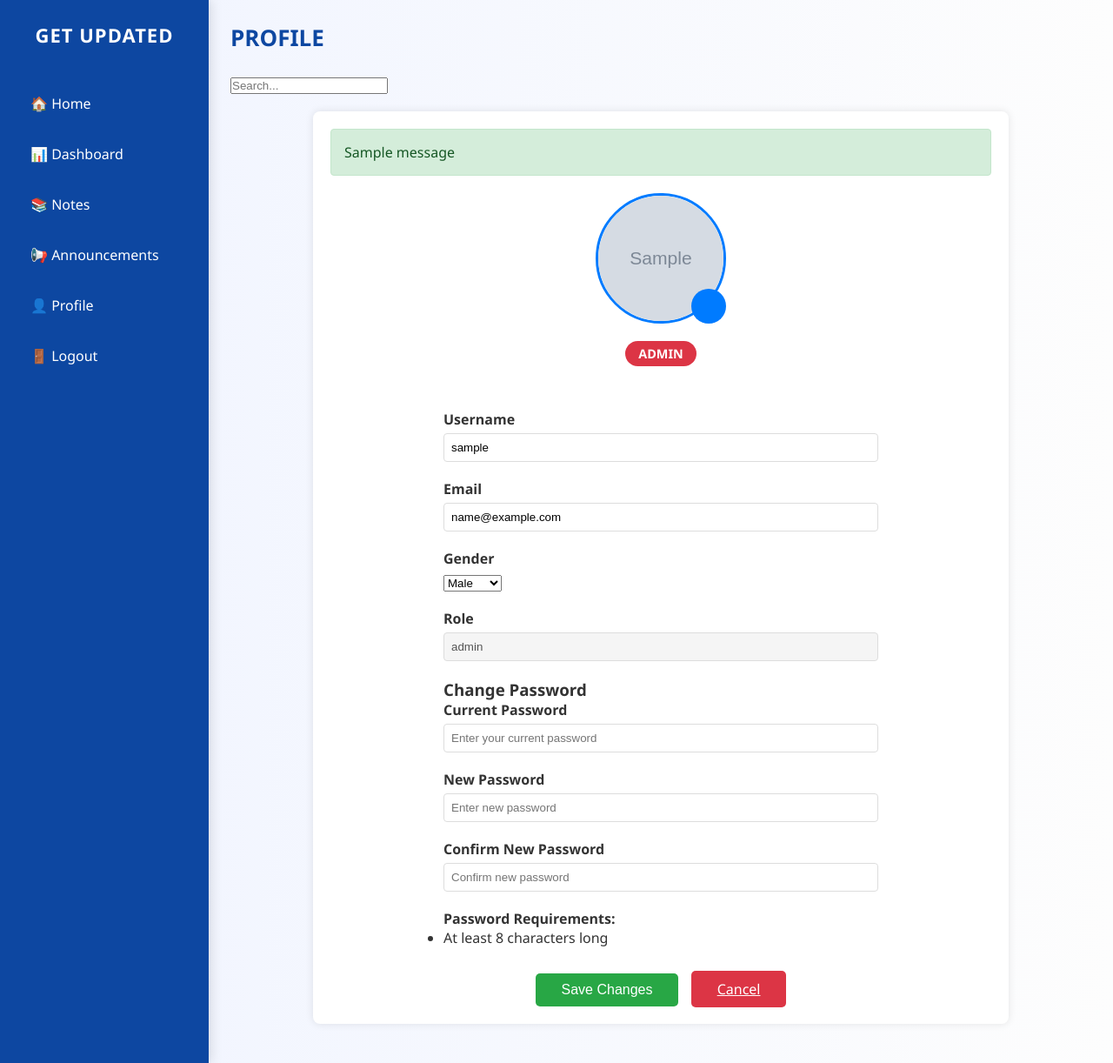
After one commit to Sumanth789856/Get-Updated, a Flask app: page /profile in a window 1280 px wide. The commit adds this page. Shown: the whole page at 87% size. Run offline with Flask 3, Linux system fonts and the light colour scheme; the visitor is signed in with stand-in values (Sample User, id 1); grey boxes marked "Sample" are stand-in pictures; one stand-in notice (Sample message) is shown; a database or web service that is not in the repository returns one stand-in record (values such as "Sample title"); some libraries are stand-ins or nearby versions.

Commit message:
Added profile functionality with password management and profile picture upload

```diff
--- a/app.py
+++ b/app.py
@@ -5,6 +5,9 @@ from dotenv import load_dotenv  # <-- NEW
 import psycopg2
 from psycopg2 import Error
 from psycopg2.extras import RealDictCursor
+from werkzeug.utils import secure_filename
+from werkzeug.security import check_password_hash, generate_password_hash
+import time
 
 
 
@@ -17,8 +20,16 @@ app.secret_key = os.getenv("SECRET_KEY", "supersecretkey")
 
 # ---------- CONFIG ----------
 UPLOAD_FOLDER = "uploads"
+PROFILE_IMAGES_FOLDER = os.path.join("static", "profile_images")
+
+# Ensure directories exist
 os.makedirs(UPLOAD_FOLDER, exist_ok=True)
+os.makedirs(PROFILE_IMAGES_FOLDER, exist_ok=True)
+
+# Set Flask configuration
 app.config["UPLOAD_FOLDER"] = UPLOAD_FOLDER
+app.config["PROFILE_IMAGES_FOLDER"] = PROFILE_IMAGES_FOLDER
+
 
 # ---------- DATABASE CONFIG ----------
 app.config["DB_NAME"] = os.getenv("DBNAME", "neondb")
@@ -28,6 +39,43 @@ app.config["DB_HOST"] = os.getenv("DBHOST", "ep-round-resonance-adiv96hj-pooler.
 app.config["DB_PORT"] = os.getenv("DBPORT", "5432")
 
 # ---------- DATABASE CONNECTION ----------
+def init_db():
+    conn = None
+    try:
+        conn = get_db_connection()
+        cur = conn.cursor()
+
+        # Check if gender column exists
+        cur.execute("""
+            SELECT column_name
+            FROM information_schema.columns
+            WHERE table_name = 'users' AND column_name = 'gender'
+        """)
+
+        if not cur.fetchone():
+            # Add new columns
+            cur.execute("""
+                ALTER TABLE users
+                ADD COLUMN IF NOT EXISTS gender TEXT
+                CHECK(gender IN ('male', 'female', 'other'))
+            """)
+            cur.execute("""
+                ALTER TABLE users
+                ADD COLUMN IF NOT EXISTS profile_image TEXT
+            """)
+            conn.commit()
+            print("Database schema updated successfully!")
+
+    except Exception as e:
+        print(f"Error initializing database: {e}")
+        if conn:
+            conn.rollback()
+    finally:
+        if cur:
+            cur.close()
+        if conn:
+            conn.close()
+
 def get_db_connection():
     try:
         conn = psycopg2.connect(
@@ -67,6 +115,8 @@ def init_db():
                     email VARCHAR(255) UNIQUE NOT NULL,
                     password TEXT NOT NULL,
                     role VARCHAR(50) DEFAULT 'student',
+                    profile_image TEXT,
+                    gender VARCHAR(10),
                     created_at TIMESTAMP DEFAULT CURRENT_TIMESTAMP,
                     last_login TIMESTAMP
                 )
@@ -193,7 +243,183 @@ def dashboard():
         return redirect(url_for("login"))
     return render_template("dashboard.html", title="Dashboard", role=session["role"])
 
-# ---------- NOTES
+# ---------- PROFILE ----------
+@app.route("/profile", methods=["GET", "POST"])
+def profile():
+    if "username" not in session:
+        return redirect(url_for("login"))
+
+    conn = get_db_connection()
+    cur = conn.cursor(cursor_factory=RealDictCursor)
+
+    try:
+        if request.method == "POST":
+            username = request.form.get("username", "").strip()
+            email = request.form.get("email", "").strip()
+            new_password = request.form.get("new_password", "").strip()
+            confirm_password = request.form.get("confirm_password", "").strip()
+            gender = request.form.get("gender", "").strip()
+
+            # Verify the user exists
+            cur.execute("SELECT username FROM users WHERE username = %s", (session["username"],))
+            user_data = cur.fetchone()
+            if not user_data:
+                flash("⚠️ User not found!", "error")
+                return redirect(url_for("logout"))
+
+            updates = []
+            values = []
+
+            # Username & Email update
+            if username and email:
+                cur.execute(
+                    "SELECT 1 FROM users WHERE (username = %s OR email = %s) AND username != %s",
+                    (username, email, session["username"])
+                )
+                if cur.fetchone():
+                    flash("⚠️ Username or email already taken!", "error")
+                    return redirect(url_for("profile"))
+
+                updates.extend(["username = %s", "email = %s"])
+                values.extend([username, email])
+
+            # Password update
+            current_password = request.form.get("current_password", "").strip()
+            if new_password:
+                # Check if current password is provided
+                if not current_password:
+                    flash("⚠️ Current password is required to change password!", "error")
+                    return redirect(url_for("profile"))
+
+                # Verify current password
+                cur.execute("SELECT password FROM users WHERE username = %s", (session["username"],))
+                stored_password = cur.fetchone()["password"]
+
+                if current_password != stored_password:
+                    flash("⚠️ Current password is incorrect!", "error")
+                    return redirect(url_for("profile"))
+
+                # Check if new password matches confirmation
+                if new_password != confirm_password:
+                    flash("⚠️ New passwords do not match!", "error")
+                    return redirect(url_for("profile"))
+
+                # Validate password requirements
+                if len(new_password) < 8:
+                    flash("⚠️ Password must be at least 8 characters long!", "error")
+                    return redirect(url_for("profile"))
+
+                # Store the plain text password
+                updates.append("password = %s")
+                values.append(new_password)
+
+            # Gender update
+            if gender:
+                updates.append("gender = %s")
+                values.append(gender)
+
+            # Apply updates if any
+            if updates:
+                query = "UPDATE users SET " + ", ".join(updates) + " WHERE username = %s"
+                values.append(session["username"])
+                cur.execute(query, tuple(values))
+                conn.commit()
+
+                # Update session username if changed
+                if "username = %s" in updates:
+                    session["username"] = username
+
+                flash("✅ Profile updated successfully!", "success")
+
+            return redirect(url_for("profile"))
+
+        # GET request
+        cur.execute("""
+            SELECT username, email, role, gender, profile_image
+            FROM users
+            WHERE username = %s
+        """, (session["username"],))
+        user_data = cur.fetchone()
+
+        if not user_data:
+            flash("⚠️ User not found!", "error")
+            return redirect(url_for("logout"))
+
+        return render_template("profile.html", title="Profile", user_data=user_data)
+
+    except Exception as e:
+        flash(f"⚠️ An error occurred: {str(e)}", "error")
+        return redirect(url_for("dashboard"))
+
+    finally:
+        cur.close()
+        conn.close()
+
+
+# ---------- PROFILE PICTURE UPLOAD ----------
+@app.route("/upload_profile_picture", methods=["POST"])
+def upload_profile_picture():
+    if "username" not in session:
+        return redirect(url_for("login"))
+
+    if "profile_picture" not in request.files:
+        flash("⚠️ No file selected!", "error")
+        return redirect(url_for("profile"))
+
+    file = request.files["profile_picture"]
+    if not file or not file.filename:
+        flash("⚠️ No file selected!", "error")
+        return redirect(url_for("profile"))
+
+    try:
+        # Secure the filename and ensure it's an image
+        filename = secure_filename(file.filename)
+        if not filename.lower().endswith(('.png', '.jpg', '.jpeg', '.gif')):
+            flash("⚠️ Only image files are allowed!", "error")
+            return redirect(url_for("profile"))
+
+        # Create unique filename
+        ext = os.path.splitext(filename)[1]
+        new_filename = f"{session['username']}_{int(time.time())}{ext}"
+        filepath = os.path.join(app.config["PROFILE_IMAGES_FOLDER"], new_filename)
+
+        # Save the file
+        file.save(filepath)
+
+        # Update database
+        conn = get_db_connection()
+        cur = conn.cursor(cursor_factory=RealDictCursor)
+
+        # Get old profile image
+        cur.execute("SELECT profile_image FROM users WHERE username = %s", (session["username"],))
+        row = cur.fetchone()
+        old_image = row["profile_image"] if row else None
+
+        # Update new image in DB
+        cur.execute("UPDATE users SET profile_image = %s WHERE username = %s",
+                    (new_filename, session["username"]))
+        conn.commit()
+
+        # Delete old profile image if not default
+        if old_image and old_image != 'default.png':
+            old_path = os.path.join(app.config["PROFILE_IMAGES_FOLDER"], old_image)
+            if os.path.exists(old_path):
+                os.remove(old_path)
+
+        flash("✅ Profile picture updated successfully!", "success")
+
+    except Exception as e:
+        flash(f"⚠️ An error occurred: {str(e)}", "error")
+
+    finally:
+        cur.close()
+        conn.close()
+
+    return redirect(url_for("profile"))
+
+
+
+# ---------- NOTES----------------#
 @app.route("/notes", methods=["GET","POST"])
 def notes():
     if "username" not in session:
@@ -310,18 +536,30 @@ def delete_announcement(ann_id):
     if "username" not in session:
         return redirect(url_for("login"))
 
-    # Only teachers/admins allowed to delete
-    if session["role"] not in ["teacher", "admin"]:
-        flash("⚠️ You are not authorized to delete announcements!", "error")
-        return redirect(url_for("announcements"))
-
     try:
         conn = get_db_connection()
         cur = conn.cursor()
-        cur.execute("DELETE FROM announcements WHERE id = %s", (ann_id,))
-        conn.commit()
-        conn.close()
-        flash("🗑️ Announcement deleted successfully!", "success")
+
+        # Check if the announcement exists and get its author
+        cur.execute("SELECT author FROM announcements WHERE id = %s", (ann_id,))
+        result = cur.fetchone()
+
+        if not result:
+            flash("⚠️ Announcement not found!", "error")
+            conn.close()
+            return redirect(url_for("announcements"))
+
+        author = result[0]
+
+        # Allow deletion if user is admin/teacher or if they're the author
+        if session["role"] in ["teacher", "admin"] or (session["username"] == author):
+            cur.execute("DELETE FROM announcements WHERE id = %s", (ann_id,))
+            conn.commit()
+            conn.close()
+            flash("🗑️ Announcement deleted successfully!", "success")
+        else:
+            conn.close()
+            flash("⚠️ You are not authorized to delete this announcement!", "error")
     except Exception as e:
         flash(f"⚠️ Database error: {str(e)}", "error")
 
@@ -466,7 +704,7 @@ def add_student():
             flash(f"⚠️ Database error: {str(e)}", "error")
             return redirect(url_for("add_student"))
 
-    return render_template("add_teacher.html", title="Add Student")
+    return render_template("add_student.html", title="Add Student")
 
 # ---------- VIEW USERS ----------
 @app.route("/admin/view_users", methods=["GET"])
@@ -503,4 +741,6 @@ def delete_user(user_id):
 
 # ---------- RUN ----------
 if __name__ == "__main__":
+    # Initialize database before starting the app
+    init_db()
     app.run(debug=True)
--- a/schema.sql
+++ b/schema.sql
@@ -6,7 +6,9 @@ CREATE TABLE users (
     username TEXT NOT NULL UNIQUE,
     email TEXT NOT NULL UNIQUE,
     password TEXT NOT NULL,
-    role TEXT NOT NULL CHECK(role IN ('admin', 'teacher', 'student'))
+    role TEXT NOT NULL CHECK(role IN ('admin', 'teacher', 'student')),
+    gender TEXT CHECK(gender IN ('male', 'female', 'other')),
+    profile_image TEXT
 );
 
 -- Table: announcements
--- /dev/null
+++ b/static/css/profile.css
@@ -0,0 +1,149 @@
+/* Profile Page Styles */
+.profile-container {
+  max-width: 800px;
+  margin: 20px auto;
+  padding: 20px;
+  background-color: #fff;
+  border-radius: 8px;
+  box-shadow: 0 0 10px rgba(0, 0, 0, 0.1);
+}
+
+.alert {
+  padding: 15px;
+  margin-bottom: 20px;
+  border: 1px solid transparent;
+  border-radius: 4px;
+}
+
+.alert-success {
+  color: #155724;
+  background-color: #d4edda;
+  border-color: #c3e6cb;
+}
+
+.alert-error {
+  color: #721c24;
+  background-color: #f8d7da;
+  border-color: #f5c6cb;
+}
+
+.profile-header {
+  text-align: center;
+  margin-bottom: 30px;
+}
+
+.profile-image-container {
+  width: 150px;
+  height: 150px;
+  margin: 0 auto 20px;
+  position: relative;
+}
+
+.profile-image {
+  width: 100%;
+  height: 100%;
+  border-radius: 50%;
+  object-fit: cover;
+  border: 3px solid #007bff;
+}
+
+.profile-image-upload {
+  position: absolute;
+  bottom: 0;
+  right: 0;
+  background: #007bff;
+  width: 40px;
+  height: 40px;
+  border-radius: 50%;
+  display: flex;
+  align-items: center;
+  justify-content: center;
+  cursor: pointer;
+  color: white;
+}
+
+.profile-form {
+  max-width: 500px;
+  margin: 0 auto;
+}
+
+.form-group {
+  margin-bottom: 20px;
+}
+
+.form-group label {
+  display: block;
+  margin-bottom: 5px;
+  font-weight: bold;
+  color: #333;
+}
+
+.form-group input {
+  width: 100%;
+  padding: 8px;
+  border: 1px solid #ddd;
+  border-radius: 4px;
+}
+
+.form-group input:disabled {
+  background-color: #f5f5f5;
+  cursor: not-allowed;
+}
+
+.role-badge {
+  display: inline-block;
+  padding: 5px 15px;
+  border-radius: 15px;
+  font-size: 0.9em;
+  font-weight: bold;
+  margin-bottom: 20px;
+}
+
+.role-admin {
+  background-color: #dc3545;
+  color: white;
+}
+
+.role-teacher {
+  background-color: #28a745;
+  color: white;
+}
+
+.role-student {
+  background-color: #007bff;
+  color: white;
+}
+
+.profile-actions {
+  text-align: center;
+  margin-top: 30px;
+}
+
+.btn-save {
+  background-color: #28a745;
+  color: white;
+  padding: 10px 30px;
+  border: none;
+  border-radius: 5px;
+  cursor: pointer;
+  font-size: 1em;
+}
+
+.btn-save:hover {
+  background-color: #218838;
+}
+
+.btn-cancel {
+  background-color: #dc3545;
+  color: white;
+  padding: 10px 30px;
+  border: none;
+  border-radius: 5px;
+  cursor: pointer;
+  font-size: 1em;
+  margin-left: 10px;
+}
+
+.btn-cancel:hover {
+  background-color: #c82333;
+}
--- a/templates/announcements.html
+++ b/templates/announcements.html
@@ -35,7 +35,7 @@
         }}</small
       >
     </p>
-    {% if announcement["author"] == username or role in ["teacher", "admin"] %}
+    {% if announcement["author"] == username or role in ["teacher", "admin" ] %}
     <form
       method="POST"
       action="{{ url_for('delete_announcement', ann_id=announcement['id']) }}"
--- a/templates/layout.html
+++ b/templates/layout.html
@@ -18,6 +18,8 @@
       <a href="{{ url_for('notes') }}">📚 Notes</a>
       <a href="{{ url_for('announcements') }}">📢 Announcements</a>
       {% if 'username' in session %}
+
+      <a href="{{ url_for('profile') }}">👤 Profile</a>
       <a href="{{ url_for('logout') }}">🚪 Logout</a>
       {% else %}
       <a href="{{ url_for('login') }}">🔑 Login</a>
--- /dev/null
+++ b/templates/profile.html
@@ -0,0 +1,93 @@
+{% extends "layout.html" %}
+{% block content %}
+<link rel="stylesheet" href="{{ url_for('static', filename='css/profile.css') }}">
+
+<div class="profile-container">
+    {% with messages = get_flashed_messages(with_categories=true) %}
+        {% if messages %}
+            {% for category, message in messages %}
+                <div class="alert alert-{{ category }}">{{ message }}</div>
+            {% endfor %}
+        {% endif %}
+    {% endwith %}
+
+    <div class="profile-header">
+        <div class="profile-image-container">
+            <img src="{{ url_for('static', filename='profile_images/' + (user_data.profile_image or 'default.png')) }}"
+                 alt="Profile Picture" class="profile-image">
+
+            <form action="{{ url_for('upload_profile_picture') }}" method="POST" enctype="multipart/form-data" id="profile-pic-form">
+                <label for="profile_picture" class="profile-image-upload">
+                    <i class="fas fa-camera"></i>
+                </label>
+                <input type="file" id="profile_picture" name="profile_picture" style="display: none;" accept="image/*" onchange="this.form.submit()">
+            </form>
+        </div>
+
+        <div class="role-badge role-{{ user_data.role|lower }}">
+            {{ user_data.role|upper }}
+        </div>
+    </div>
+
+    <form class="profile-form" method="POST" action="{{ url_for('profile') }}">
+        <div class="form-group">
+            <label for="username">Username</label>
+            <input type="text" id="username" name="username" value="{{ user_data.username }}" required>
+        </div>
+
+        <div class="form-group">
+            <label for="email">Email</label>
+            <input type="email" id="email" name="email" value="{{ user_data.email }}" required>
+        </div>
+
+        <div class="form-group">
+            <label for="gender">Gender</label>
+            <select id="gender" name="gender" required>
+                <option value="male" {% if user_data.gender == 'male' %}selected{% endif %}>Male</option>
+                <option value="female" {% if user_data.gender == 'female' %}selected{% endif %}>Female</option>
+                <option value="other" {% if user_data.gender == 'other' %}selected{% endif %}>Other</option>
+            </select>
+        </div>
+
+        <div class="form-group">
+            <label for="role">Role</label>
+            <input type="text" id="role" value="{{ user_data.role }}" disabled>
+        </div>
+
+        <div class="password-change-section">
+            <h3>Change Password</h3>
+            <div class="form-group">
+                <label for="current_password">Current Password</label>
+                <input type="password" id="current_password" name="current_password"
+                       placeholder="Enter your current password">
+            </div>
+
+            <div class="form-group">
+                <label for="new_password">New Password</label>
+                <input type="password" id="new_password" name="new_password" minlength="8"
+                       pattern=".{8,}"
+                       title="Password must be at least 8 characters long"
+                       placeholder="Enter new password">
+            </div>
+
+            <div class="form-group">
+                <label for="confirm_password">Confirm New Password</label>
+                <input type="password" id="confirm_password" name="confirm_password" minlength="6"
+                       placeholder="Confirm new password">
+            </div>
+
+            <div class="form-group small text-muted">
+                <strong>Password Requirements:</strong>
+                <ul>
+                    <li>At least 8 characters long</li>
+                </ul>
+            </div>
+        </div>
+
+        <div class="profile-actions">
+            <button type="submit" class="btn-save">Save Changes</button>
+            <a href="{{ url_for('dashboard') }}" class="btn-cancel">Cancel</a>
+        </div>
+    </form>
+</div>
+{% endblock %}
```
Also changed, not shown: templates/add_student.html (added, +59 -0 lines), migrations/001_add_profile_fields.sql (added), static/profile_images/default.png (added), static/profile_images/student_1758730427.jpg (added).
